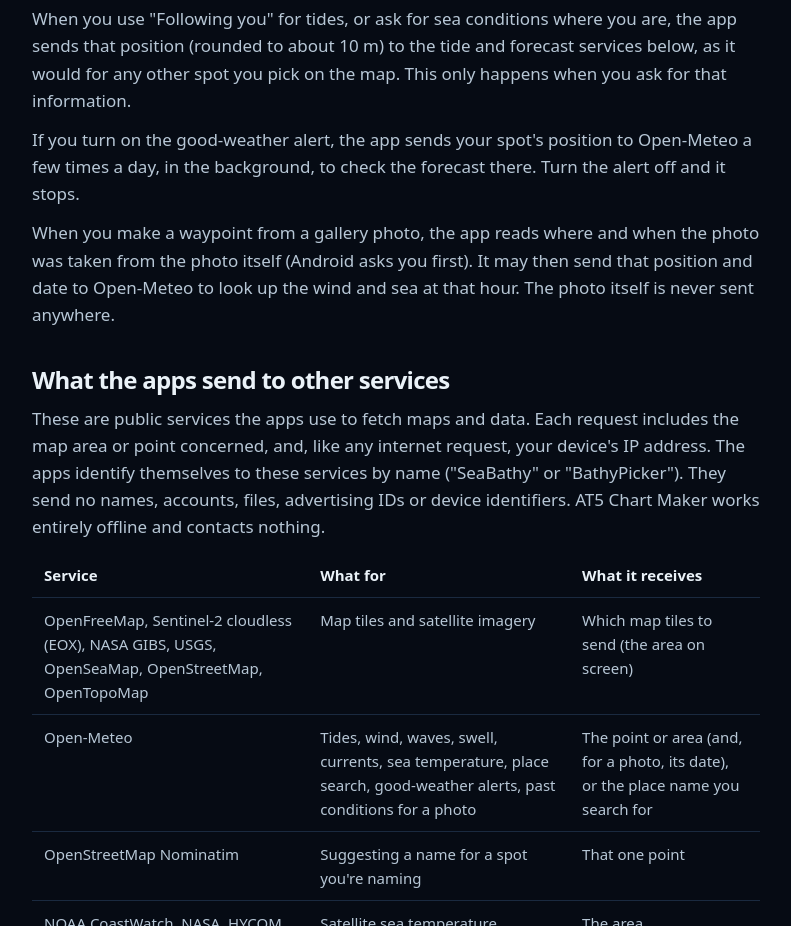
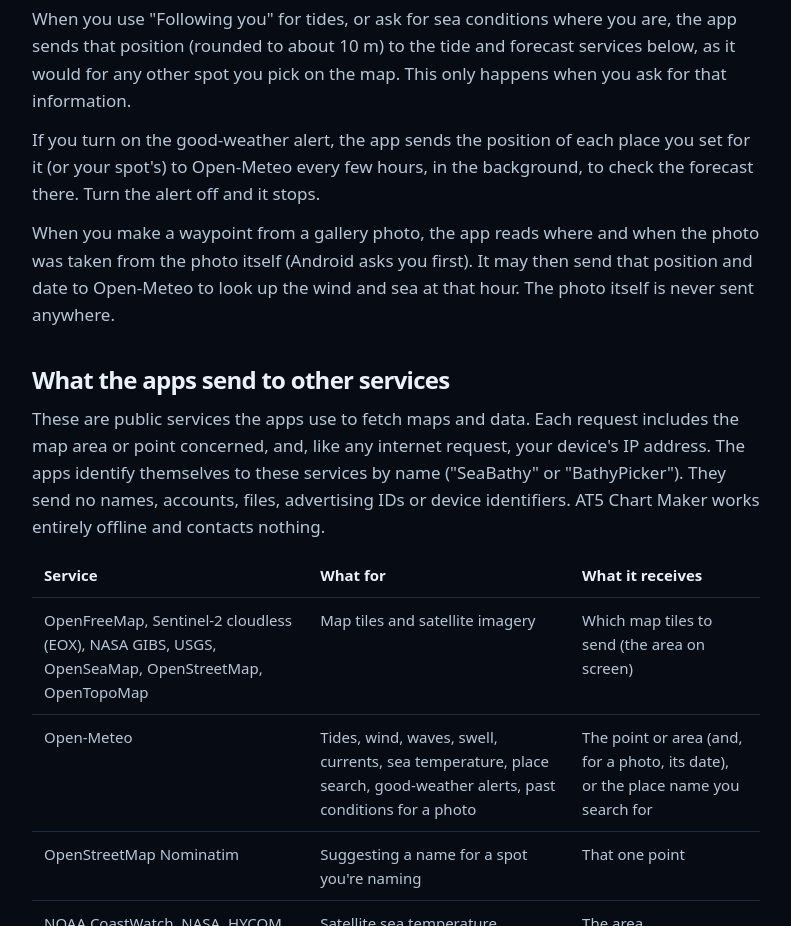
Before and after one commit to SeaBathy/website, a plain HTML site: page privacy.html in a window 1280 px wide. Shown: the part 1080-2006 px from the top of the page, without its empty margins (244-1035 px from the left). Drawn offline with Linux system fonts and the light colour scheme.

Commit message:
Privacy: alert places

```diff
--- a/privacy.html
+++ b/privacy.html
@@ -63,7 +63,7 @@
   <h2>Location</h2>
   <p>The Android app asks for location permission so it can show your boat on the chart, record tracks, run the anchor alarm and give depths along your route. Your position is used on the device. With your permission it is also used while the app is in the background, but only while you have a track recording or the anchor alarm on, shown by a notification you can stop at any time.</p>
   <p>When you use "Following you" for tides, or ask for sea conditions where you are, the app sends that position (rounded to about 10 m) to the tide and forecast services below, as it would for any other spot you pick on the map. This only happens when you ask for that information.</p>
-  <p>If you turn on the good-weather alert, the app sends your spot's position to Open-Meteo a few times a day, in the background, to check the forecast there. Turn the alert off and it stops.</p>
+  <p>If you turn on the good-weather alert, the app sends the position of each place you set for it (or your spot's) to Open-Meteo every few hours, in the background, to check the forecast there. Turn the alert off and it stops.</p>
   <p>When you make a waypoint from a gallery photo, the app reads where and when the photo was taken from the photo itself (Android asks you first). It may then send that position and date to Open-Meteo to look up the wind and sea at that hour. The photo itself is never sent anywhere.</p>
 
   <h2>What the apps send to other services</h2>
```
